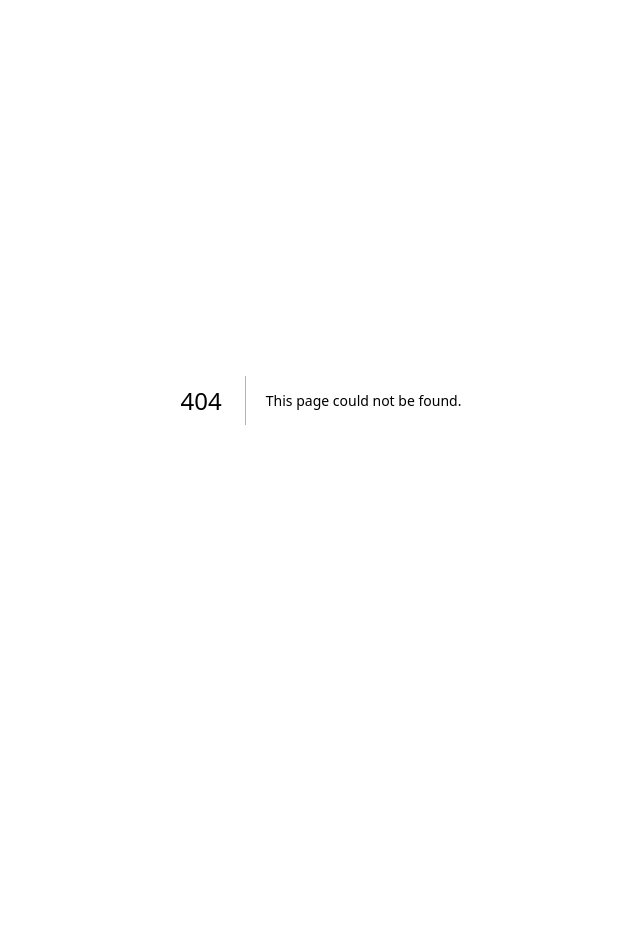
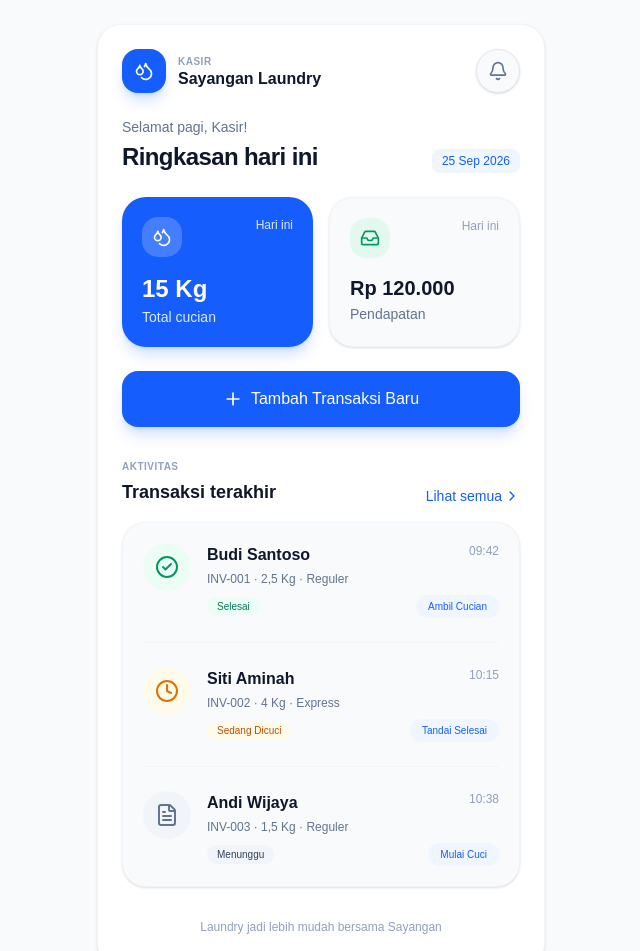
Before and after one commit to ftnDev-gif/skripsi-laundry-pwa, a Next.js app: page /dashboard in a window 1280 px wide. Before the commit this address had no page. Shown: the top 951 px of the page, without its empty margins (319-959 px from the left). Before the commit the page ends 800 px from the top, so only its background shows below. Built offline with nearby package versions, Linux system fonts and the light colour scheme.

Commit message:
feat: implementasi dashboard pengelola, update layanan laundry riil, dan standarisasi layout squircle PWA

```diff
--- /dev/null
+++ b/src/app/dashboard/page.tsx
@@ -0,0 +1,198 @@
+import HeaderBrand from '@/components/HeaderBrand';
+import {
+  Bell,
+  Droplets,
+  Plus,
+  CheckCircle2,
+  Clock,
+  FileText,
+  ChevronRight,
+  Inbox
+} from 'lucide-react';
+import Link from 'next/link';
+
+export default function DashboardPage() {
+  return (
+    <div className="min-h-screen w-full bg-slate-50 flex justify-center py-6 px-4">
+      <div className="w-full max-w-md bg-white rounded-3xl p-6 shadow-sm border border-slate-100 flex flex-col gap-6">
+
+        {/* Header Area */}
+        <header className="flex items-center justify-between">
+          <HeaderBrand subtitle="KASIR" layout="row" />
+          <button className="flex h-11 w-11 items-center justify-center rounded-full border border-slate-200 bg-slate-50 text-slate-500 shadow-sm">
+            <Bell className="h-5 w-5" />
+          </button>
+        </header>
+
+        {/* Main Content */}
+        <main className="space-y-6">
+
+          {/* Greeting & Date */}
+          <div>
+            <p className="text-sm text-slate-500 mb-1">Selamat pagi, Kasir!</p>
+          <div className="flex items-end justify-between">
+            <h2 className="text-2xl font-bold tracking-tight text-slate-900">
+              Ringkasan hari ini
+            </h2>
+            <span className="text-xs font-medium text-blue-600 bg-blue-50 px-2.5 py-1 rounded-lg">
+              25 Sep 2026
+            </span>
+          </div>
+        </div>
+
+        {/* Summary Cards */}
+        <div className="grid grid-cols-2 gap-4">
+          {/* Card 1: Total Cucian */}
+          <div className="bg-blue-600 rounded-3xl p-5 text-white shadow-lg shadow-blue-600/20 relative overflow-hidden">
+            <div className="flex justify-between items-start mb-4">
+              <div className="flex h-10 w-10 items-center justify-center rounded-2xl bg-white/20">
+                <Droplets className="h-5 w-5 text-white" />
+              </div>
+              <span className="text-xs font-medium text-blue-100">Hari ini</span>
+            </div>
+            <div>
+              <h3 className="text-2xl font-bold mb-0.5">15 Kg</h3>
+              <p className="text-sm text-blue-100">Total cucian</p>
+            </div>
+          </div>
+
+          {/* Card 2: Pendapatan */}
+          <div className="bg-slate-50 rounded-3xl p-5 border border-slate-100 shadow-sm">
+            <div className="flex justify-between items-start mb-4">
+              <div className="flex h-10 w-10 items-center justify-center rounded-2xl bg-emerald-100/50">
+                <Inbox className="h-5 w-5 text-emerald-600" />
+              </div>
+              <span className="text-xs font-medium text-slate-400">Hari ini</span>
+            </div>
+            <div>
+              <h3 className="text-xl font-bold text-slate-900 mb-0.5">Rp 120.000</h3>
+              <p className="text-sm text-slate-500">Pendapatan</p>
+            </div>
+          </div>
+        </div>
+
+        {/* CTA Button */}
+        <Link
+          href="/transactions/new"
+          className="w-full flex items-center justify-center py-4 bg-blue-600 text-white rounded-2xl font-medium shadow-lg shadow-blue-600/20 active:scale-[0.98] transition-transform"
+        >
+          <Plus className="h-5 w-5 mr-2" />
+          Tambah Transaksi Baru
+        </Link>
+
+        {/* Activity Section */}
+        <section className="pt-2">
+          <div className="flex items-end justify-between mb-4">
+            <div>
+              <p className="text-[10px] font-bold tracking-wider text-slate-400 uppercase mb-1">
+                Aktivitas
+              </p>
+              <h3 className="text-lg font-bold text-slate-900">
+                Transaksi terakhir
+              </h3>
+            </div>
+            <Link href="/transactions" className="flex items-center text-sm font-medium text-blue-600">
+              Lihat semua <ChevronRight className="h-4 w-4 ml-0.5" />
+            </Link>
+          </div>
+
+          {/* Transaction List */}
+          <div className="bg-slate-50 rounded-3xl p-5 border border-slate-100 shadow-sm space-y-6">
+
+            {/* Item 1: Selesai */}
+            <div className="flex gap-4">
+              <div className="flex-none">
+                <div className="flex h-12 w-12 items-center justify-center rounded-full bg-emerald-50">
+                  <CheckCircle2 className="h-6 w-6 text-emerald-600" />
+                </div>
+              </div>
+              <div className="flex-1 min-w-0 flex flex-col justify-center">
+                <div className="flex justify-between items-start mb-1">
+                  <h4 className="font-semibold text-slate-900 truncate">Budi Santoso</h4>
+                  <span className="text-xs text-slate-400 flex-none ml-2">09:42</span>
+                </div>
+                <p className="text-xs text-slate-500 mb-2 truncate">
+                  INV-001 &middot; 2,5 Kg &middot; Reguler
+                </p>
+                <div className="flex items-center justify-between">
+                  <span className="inline-flex items-center px-2.5 py-0.5 rounded-full text-[10px] font-medium bg-emerald-50 text-emerald-700">
+                    Selesai
+                  </span>
+                  <button className="text-[10px] font-medium text-blue-600 bg-blue-50 px-3 py-1 rounded-full">
+                    Ambil Cucian
+                  </button>
+                </div>
+              </div>
+            </div>
+
+            <hr className="border-slate-100" />
+
+            {/* Item 2: Sedang Dicuci */}
+            <div className="flex gap-4">
+              <div className="flex-none">
+                <div className="flex h-12 w-12 items-center justify-center rounded-full bg-amber-50">
+                  <Clock className="h-6 w-6 text-amber-600" />
+                </div>
+              </div>
+              <div className="flex-1 min-w-0 flex flex-col justify-center">
+                <div className="flex justify-between items-start mb-1">
+                  <h4 className="font-semibold text-slate-900 truncate">Siti Aminah</h4>
+                  <span className="text-xs text-slate-400 flex-none ml-2">10:15</span>
+                </div>
+                <p className="text-xs text-slate-500 mb-2 truncate">
+                  INV-002 &middot; 4 Kg &middot; Express
+                </p>
+                <div className="flex items-center justify-between">
+                  <span className="inline-flex items-center px-2.5 py-0.5 rounded-full text-[10px] font-medium bg-amber-50 text-amber-700">
+                    Sedang Dicuci
+                  </span>
+                  <button className="text-[10px] font-medium text-blue-600 bg-blue-50 px-3 py-1 rounded-full">
+                    Tandai Selesai
+                  </button>
+                </div>
+              </div>
+            </div>
+
+            <hr className="border-slate-100" />
+
+            {/* Item 3: Menunggu */}
+            <div className="flex gap-4">
+              <div className="flex-none">
+                <div className="flex h-12 w-12 items-center justify-center rounded-full bg-slate-100">
+                  <FileText className="h-6 w-6 text-slate-500" />
+                </div>
+              </div>
+              <div className="flex-1 min-w-0 flex flex-col justify-center">
+                <div className="flex justify-between items-start mb-1">
+                  <h4 className="font-semibold text-slate-900 truncate">Andi Wijaya</h4>
+                  <span className="text-xs text-slate-400 flex-none ml-2">10:38</span>
+                </div>
+                <p className="text-xs text-slate-500 mb-2 truncate">
+                  INV-003 &middot; 1,5 Kg &middot; Reguler
+                </p>
+                <div className="flex items-center justify-between">
+                  <span className="inline-flex items-center px-2.5 py-0.5 rounded-full text-[10px] font-medium bg-slate-100 text-slate-700">
+                    Menunggu
+                  </span>
+                  <button className="text-[10px] font-medium text-blue-600 bg-blue-50 px-3 py-1 rounded-full">
+                    Mulai Cuci
+                  </button>
+                </div>
+              </div>
+            </div>
+
+          </div>
+        </section>
+
+        </main>
+
+        {/* Footer Text */}
+        <div className="mt-2 mb-2 text-center">
+          <p className="text-xs font-medium text-slate-400">
+            Laundry jadi lebih mudah bersama Sayangan
+          </p>
+        </div>
+      </div>
+    </div>
+  );
+}
--- a/src/app/login/page.tsx
+++ b/src/app/login/page.tsx
@@ -8,13 +8,13 @@ export default function LoginPage() {
   const [showPassword, setShowPassword] = useState(false);
 
   return (
-    <div className="min-h-screen bg-slate-50 flex flex-col items-center justify-center p-4 font-sans">
-      <div className="w-full max-w-[420px]">
+    <div className="min-h-screen bg-slate-50 flex justify-center py-6 px-4 font-sans">
+      <div className="w-full max-w-md bg-white rounded-[2rem] shadow-sm overflow-hidden flex flex-col p-6 sm:p-8">
         {/* Header Branding */}
         <HeaderBrand subtitle="Masuk ke Sistem Pengelola Laundry Kiloan" />
 
-        {/* Main Card */}
-        <div className="mt-8 rounded-3xl bg-white p-6 sm:p-8 shadow-sm border border-slate-100">
+        {/* Main Form */}
+        <div className="mt-8">
           <form className="space-y-5" onSubmit={(e) => e.preventDefault()}>
 
             {/* Email / Username Field */}
--- a/src/app/transactions/new/page.tsx
+++ b/src/app/transactions/new/page.tsx
@@ -6,14 +6,14 @@ import Link from 'next/link';
 
 export default function NewTransactionPage() {
   const [weight, setWeight] = useState<number | ''>('');
-  const [serviceId, setServiceId] = useState('cuci_komplit');
+  const [serviceId, setServiceId] = useState('cuci_setrika');
   const [paymentStatus, setPaymentStatus] = useState('lunas');
 
   // Dummy data untuk layanan (bisa diambil dari API nanti)
   const services = [
-    { id: 'cuci_komplit', name: 'Cuci Komplit', price: 6000 },
-    { id: 'cuci_setrika', name: 'Cuci & Setrika', price: 7000 },
-    { id: 'setrika_saja', name: 'Setrika Saja', price: 5000 },
+    { id: 'cuci_setrika', name: 'Cuci & Setrika (Komplit)', price: 6000 },
+    { id: 'cuci_lipat', name: 'Cuci Lipat (Cuci Saja)', price: 4000 },
+    { id: 'setrika_saja', name: 'Setrika Saja', price: 3000 },
   ];
 
   const selectedService = services.find(s => s.id === serviceId);
@@ -21,8 +21,8 @@ export default function NewTransactionPage() {
   const total = (Number(weight) || 0) * pricePerKg;
 
   return (
-    <div className="min-h-screen bg-slate-50 p-4 font-sans pb-12">
-      <div className="mx-auto w-full max-w-[480px]">
+    <div className="min-h-screen bg-slate-50 flex justify-center py-6 px-4 font-sans">
+      <div className="w-full max-w-md bg-white rounded-[2rem] shadow-sm overflow-hidden flex flex-col p-6 sm:p-8">
 
         {/* Header Navigation */}
         <div className="flex items-center justify-between mb-8 pt-2">
@@ -47,8 +47,8 @@ export default function NewTransactionPage() {
           <p className="text-sm text-slate-500">Lengkapi detail transaksi untuk membuat pesanan baru.</p>
         </div>
 
-        {/* Main Form Card */}
-        <div className="rounded-3xl bg-white p-6 sm:p-8 shadow-sm border border-slate-100">
+        {/* Main Form */}
+        <div className="mt-2">
           <form className="space-y-6" onSubmit={(e) => e.preventDefault()}>
 
             {/* Nama Pelanggan */}
--- a/src/components/HeaderBrand.tsx
+++ b/src/components/HeaderBrand.tsx
@@ -2,9 +2,30 @@ import { Droplets } from 'lucide-react';
 
 interface HeaderBrandProps {
   subtitle?: string;
+  layout?: 'centered' | 'row';
 }
 
-export default function HeaderBrand({ subtitle }: HeaderBrandProps) {
+export default function HeaderBrand({ subtitle, layout = 'centered' }: HeaderBrandProps) {
+  if (layout === 'row') {
+    return (
+      <div className="flex items-center space-x-3">
+        <div className="flex h-11 w-11 items-center justify-center rounded-2xl bg-blue-600 shadow-lg shadow-blue-600/20">
+          <Droplets className="h-5 w-5 text-white" />
+        </div>
+        <div className="flex flex-col">
+          {subtitle && (
+            <span className="text-[10px] font-bold tracking-wider text-slate-400 uppercase">
+              {subtitle}
+            </span>
+          )}
+          <h1 className="text-base font-bold text-slate-900 leading-tight">
+            Sayangan Laundry
+          </h1>
+        </div>
+      </div>
+    );
+  }
+
   return (
     <div className="flex flex-col items-center justify-center text-center space-y-5">
       {/* Wadah Logo (Squircle) */}
```
